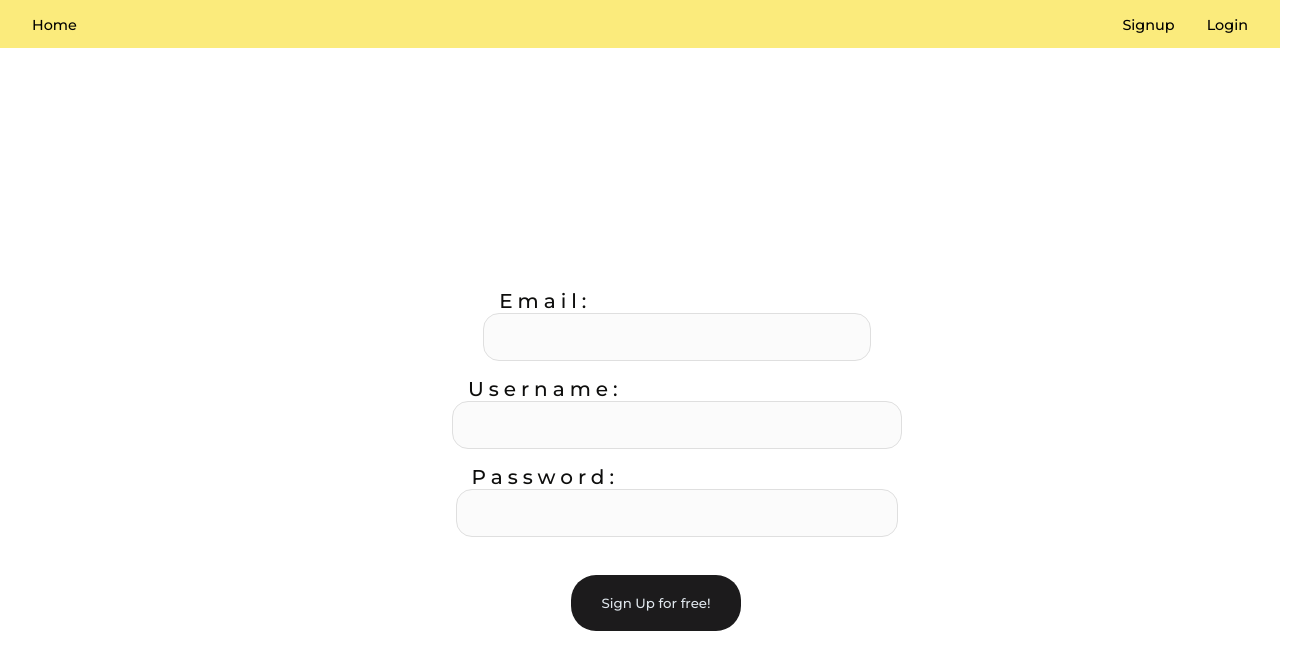
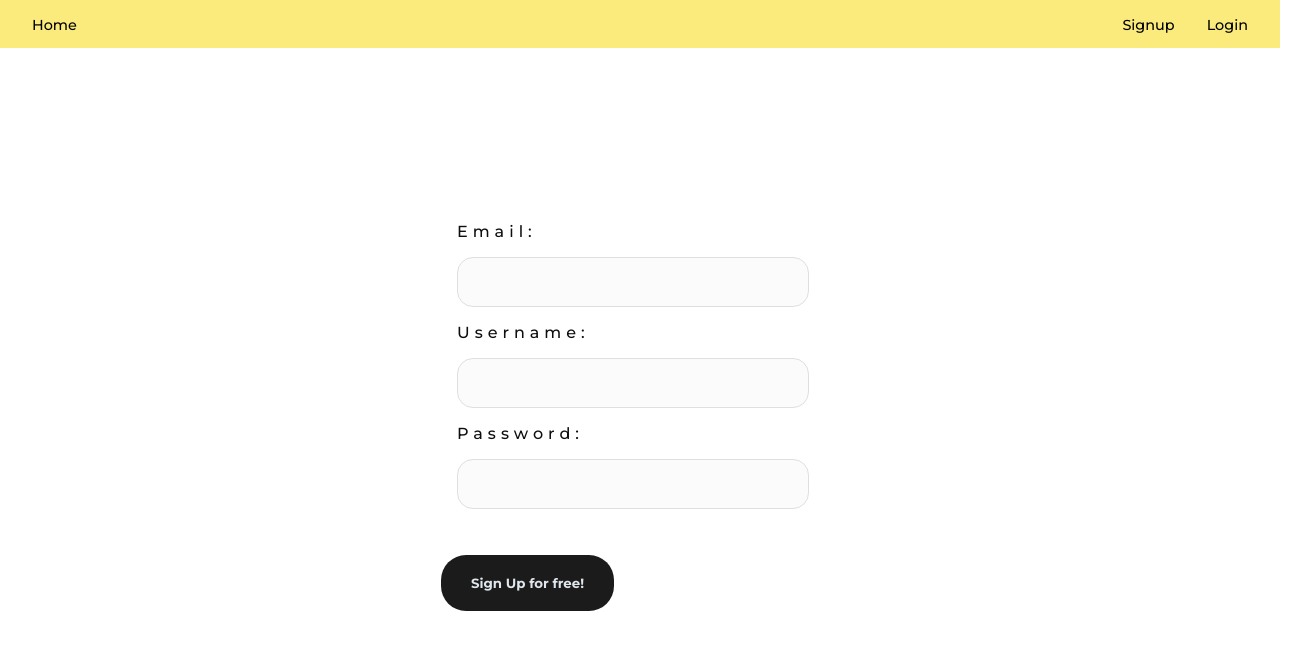
Before and after one commit to javiernicolasadan/SkillHubFrontJNA, a React (Vite) app: page /signup in a window 1280 px wide. Shown: the top 670 px of the page, 1312 px wide, since content can reach past the window. Built offline with nearby package versions, Linux system fonts and the light colour scheme.

Commit message:
css details page

```diff
--- a/src/App.css
+++ b/src/App.css
@@ -11,7 +11,7 @@ body{
   margin: 0;
 }
 body *{
-  padding: 0.5rem 1rem;
+  padding: 0 1rem;
   font-family: Montserrat, Inter, system-ui, Avenir, Helvetica, Arial, sans-serif;
   font-weight: 300;
   text-decoration: none;
@@ -19,12 +19,14 @@ body *{
 
 h1{
   font-size: 1.5rem;
+  padding-left: 0;
+  margin-top: 0;
 }
 
 nav{
   /* background-color: #202020; */
   background-color: #fbeb7c;
-  height: 2rem;
+  height: 3rem;
   display: flex;
   align-items: center;
   justify-content: space-between;
@@ -152,16 +154,18 @@ nav{
 .container p, .container h2 {
   position: relative;
   padding: 0 ;
-  border-radius: 5px;
+  border-radius: 1rem;
   color: black;
   display: flex;
   align-items: center;
   justify-content: center;
   height: 100%;
   text-align: center;
-  font-size: 0.8rem;
+  font-size: 1rem;
   font-weight: 600;
   margin: 0.3rem;
+  background-color: rgba(255, 255, 255, 0.7);
+  padding: 0.5rem;
 }
 
 .container a{
@@ -187,12 +191,44 @@ nav{
 }
 
 .genButton{
-  background-color: #fbeb7c;
-  margin: 0.5rem;
-  border-radius: 1rem;
-  padding: 1rem;
+  border:wheat;
+	padding: 20px 30px;
+  margin-top: 30px;
+	border-radius:25px;
+  color: rgb(223, 230, 236);
+	background:rgba(4, 3, 4, 0.9);
+  margin-right: 1rem;
+  font-weight: 600;
+}
+
+.whiteButton{
   color: black;
+  background-color: rgba(255, 255, 255, 0.8);
+}
+
+.userInfo{
+  margin: 2rem 0;
+}
+
+.userInfo p{
+  padding: 0 1rem;
+  line-height: 0.7;
+}
+
+.noMargin {
+  margin: 0 -1rem;
+  padding: 0;
+}
+
+.noMargin h3{
+  margin-left: 1rem;
   font-weight: 600;
+}
+
+.fullWidthImg img{
+  width: 100vw;
+  margin: 0 -1rem;
+  padding: 0;
 }
 
 
--- a/src/Styles.css
+++ b/src/Styles.css
@@ -1,87 +1,37 @@
-@import url('https://fonts.googleapis.com/css2?family=Montserrat:ital,wght@0,100;0,200;0,300;0,400;0,500;0,700;0,800;1,100;1,300&display=swap');
 
-
-#root {
-  max-width: 1280px;
-  margin: 0;
-  padding: 0;
-  color: black;
-}
-body{
-  margin: 0;
-}
-body *{
-  padding: 0.5rem 1rem;
-  font-family: Montserrat, Inter, system-ui, Avenir, Helvetica, Arial, sans-serif;
-  font-weight: 500;
+.authForms {
+    margin: 0;
+    padding: 0;
+    display: flex;
+    align-items: center;
+    justify-content: center;
+    font-size: 1rem;
+    height: calc(100vh - 4rem);
 }
 
-/* .pageForms {
-    display: flex;
-    flex-direction: column;
-    justify-content: center;
-    align-items: center;
-    font-size: 1rem;
-    } */
-
-
-/* .pageForms input {
-    border:none;
-	padding:15px 20px;
-	border-radius:25px;
-	background:rgba(255,255,255,.1);
-} */
-
-.authForms {
-    display: flex;
-    flex-direction: column;
-    justify-content: center;
-    align-items: center;
-    font-size: 1rem;
-    /* background-image: url(/public/images/webb.jpeg); */
-    width:100vw;
-    height: 100vh;
+.authField {
+    margin: 0;
+    padding: 0;
 }
 
 
 .authForms label {
-    top: -5px;
     letter-spacing: 5px;
-    font-size: 20px;
     color: rgb(14, 14, 13);
-
+    font-weight: 500;
 }
 
 .authForms input {
-    /* border:none; */
-	padding:15px 20px;
     background-color: rgba(240, 240, 240, 0.26);
     border: 1px solid #dfdfdf;
     border-radius: 16px;
-    width:100%;
-	/* color:#fff;
-	display:block; */
+    width: calc(100% - 5rem);
+    margin: 1rem;
+    padding: 1rem;
 }
 
-.authForms button {
-    border:wheat;
-	padding: 20px 30px;
-    margin-top: 30px;
-	border-radius:25px;
-    color: rgb(223, 230, 236);
-    size: 20px;
-	background:rgba(4, 3, 4, 0.9);
-}
 
-/* .square {
-    display: flex;
-    flex-direction: column;
-    justify-content: center;
-    align-items: center;
-    height: 30%;
-    width: 40%;
-    background-color: #555;
-} */
+
 .pageForms {
     display: flex;
     flex-direction: column;
@@ -91,7 +41,6 @@ body *{
 
 .pageForms button {
     border:wheat;
-	padding:15px 20px;
     border: 1px solid #dfdfdf;
 	border-radius:25px;
     color: rgb(223, 230, 236);
@@ -107,6 +56,5 @@ body *{
     border-radius: 16px;
     box-sizing: border-box;
     /* display: flex; */
-    font-size: 1rem;
     /* justify-content: center; */
 }
--- a/src/components/Navbar.jsx
+++ b/src/components/Navbar.jsx
@@ -3,7 +3,7 @@ import { useContext } from "react";
 import { SessionContext } from "../contexts/SessionContext";
 
 export default function Navbar() {
-  const { isLoggedIn } = useContext(SessionContext);
+  const { isLoggedIn, logout } = useContext(SessionContext);
 
   return (
     <nav className="navBar">
@@ -17,6 +17,7 @@ export default function Navbar() {
       {isLoggedIn && <Link to="/profile">Profile</Link>}
       {isLoggedIn && <Link to="/allskills">Skills Venue</Link>}
       {isLoggedIn && <Link to="/allevents">Events Venue</Link>}
+      {isLoggedIn && <button type='button' onClick={logout}>Log Out</button>}
       </div>
     </nav>
   );
--- a/src/pages/AddSkill.jsx
+++ b/src/pages/AddSkill.jsx
@@ -119,6 +119,8 @@ export default function AddSkill({ isUpdating = false }) {
             <option value="Cooking">Cooking</option>
             <option value="Gardening">Gardening</option>
             <option value="Beauty">Beauty</option>
+            <option value="Domestic-Skills">Domestic-Skills</option>
+            <option value="Languages">Languages</option>
           </select>
         </div>
         <div>
--- a/src/pages/AllSkills.jsx
+++ b/src/pages/AllSkills.jsx
@@ -59,10 +59,8 @@ export default function AllSkills() {
                     <Link to={`/skilldets/${eachSkill._id}`}>
                     <h2>{eachSkill.title}</h2>
                     </Link>
-                    {eachSkill.imageUrl ? (
+                    {eachSkill.imageUrl && (
                         <img src={eachSkill.imageUrl} alt={eachSkill.title} />
-                    ) : (
-                        <p></p>
                     )}
                 </div>
                 ))
--- a/src/pages/Allevents.jsx
+++ b/src/pages/Allevents.jsx
@@ -48,6 +48,9 @@ export default function Allevents() {
                 <p>{event.locationType}</p>
                 <p>{format(new Date(event.date), 'dd-MM-yyyy')}</p>
               </Link>
+                {event.imageUrl && (
+                        <img src={event.imageUrl} alt={event.title} />
+                    )}
             </div>
           ))
 
--- a/src/pages/Homepage.jsx
+++ b/src/pages/Homepage.jsx
@@ -18,8 +18,8 @@ export default function Homepage() {
         {!isLoggedIn &&
         <div>
           <p  style={{ fontSize: '1.3rem', fontWeight: 500 }}>Join us now!</p>
-          <Link className="genButton" to="/signup">Signup</Link>
-          <Link className="genButton" to={"/login"}>Login</Link>
+          <Link className="genButton whiteButton" to="/signup">Signup</Link>
+          <Link className="genButton whiteButton" to={"/login"}>Login</Link>
         </div>
         }
 
--- a/src/pages/Login.jsx
+++ b/src/pages/Login.jsx
@@ -40,6 +40,7 @@ export default function Login() {
     <>
       {/* <Link to={"/profile"}>Profile Page</Link> */}
       <div className="authForms">
+      <div>
       <form onSubmit={handleSubmit}>
         <div className="authField">
           <label>Email: </label>
@@ -53,7 +54,7 @@ export default function Login() {
           ></input>
         </div>
 
-        <div>
+        <div className="authField">
           <label>Password: </label>
           <input
             type="password"
@@ -68,8 +69,9 @@ export default function Login() {
           ></input>
         </div>
 
-        <button type="submit">Log In</button>
+        <button className="genButton" type="submit">Log In</button>
       </form>
+      </div>
       {errorMessage && <p>{errorMessage}</p>}
     {errorMessage === "User not found." && <Link to={"/signup"}>Sign Up</Link>}
 </div>
--- a/src/pages/Signup.jsx
+++ b/src/pages/Signup.jsx
@@ -40,8 +40,8 @@ export default function Signup() {
 
   return (
     <div className="authForms">
-    <form className="authForms" onSubmit={handleSubmit}>
-      <div>
+    <form onSubmit={handleSubmit}>
+      <div className="authField">
         <label>Email: </label>
         <input
           type="email"
@@ -57,7 +57,7 @@ export default function Signup() {
         />
       </div>
 
-      <div>
+      <div className="authField">
         <label>Username: </label>
         <input
           type="text"
@@ -73,7 +73,7 @@ export default function Signup() {
         />
       </div>
 
-      <div>
+      <div className="authField">
         <label>Password: </label>
         <input
           type="password"
@@ -93,7 +93,7 @@ export default function Signup() {
         <Link to={"/login"}>Login</Link>
       )}
 
-      <button type="submit">Sign Up for free!</button>
+      <button type="submit" className="genButton">Sign Up for free!</button>
     </form>
     </div>
   );
--- a/src/pages/SkillDetails.jsx
+++ b/src/pages/SkillDetails.jsx
@@ -60,8 +60,14 @@ export default function SkillDetails() {
   return (
     <>
       {skill ? (
-      <div>
-      <h1>Details of {skill.title}</h1>
+      <>
+        <div className="fullWidthImg">
+        {skill.imageUrl &&
+          <img src={skill.imageUrl} alt={skill.title}/>}
+        </div>
+
+        <div>
+          <h1>Details of {skill.title}</h1>
           <h2>{skill.details}</h2>
           <Link to={`/updateskill/${skillid}`}> Update </Link>
           <button type="button" onClick={handleDelete}>Delete</button>
@@ -94,6 +100,9 @@ export default function SkillDetails() {
           <p>No past events found</p>
         )}
     </div>
+      </>
+
+
 
     ) : (
 
```
Also changed, not shown: src/pages/Profile.jsx (+46 -23 lines).
